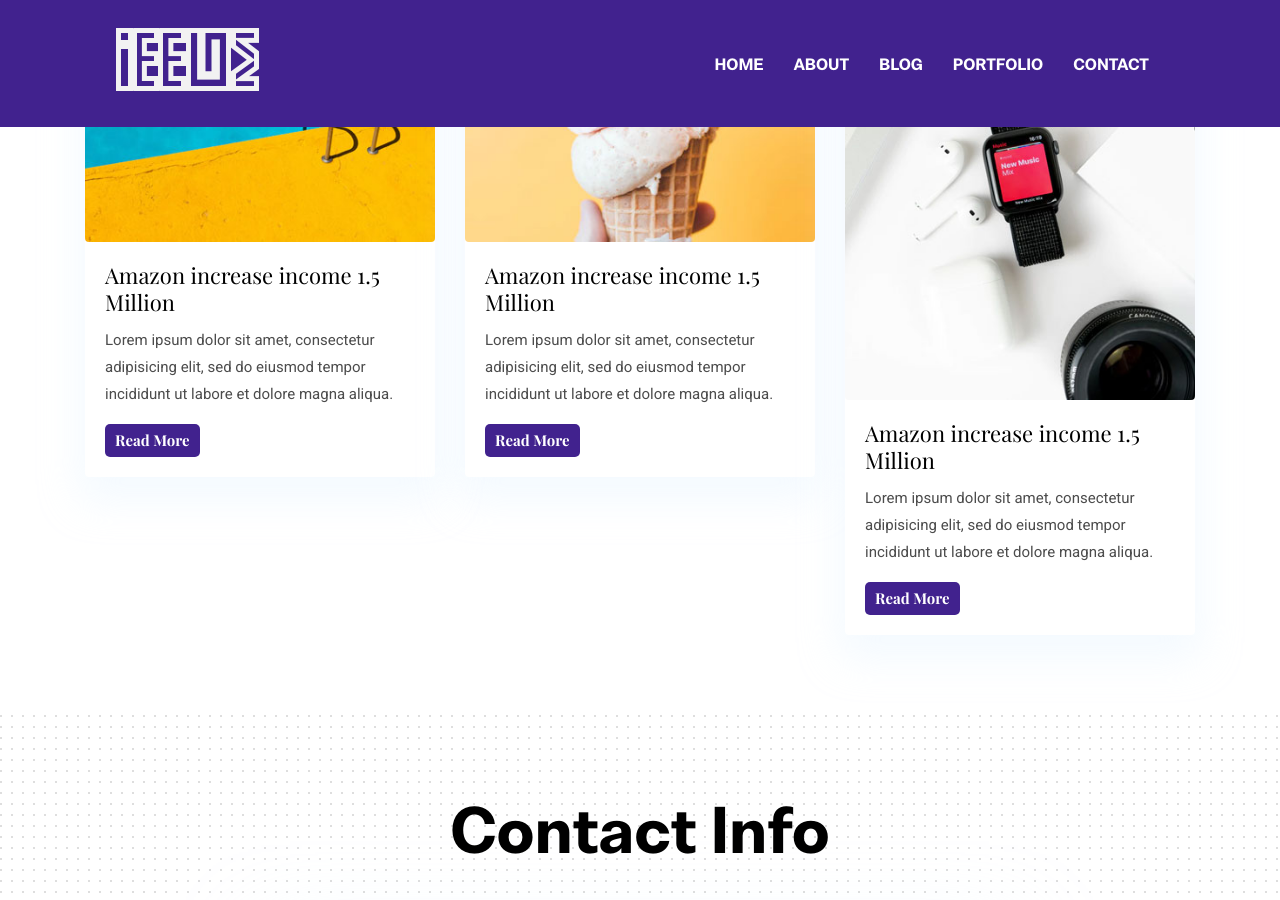
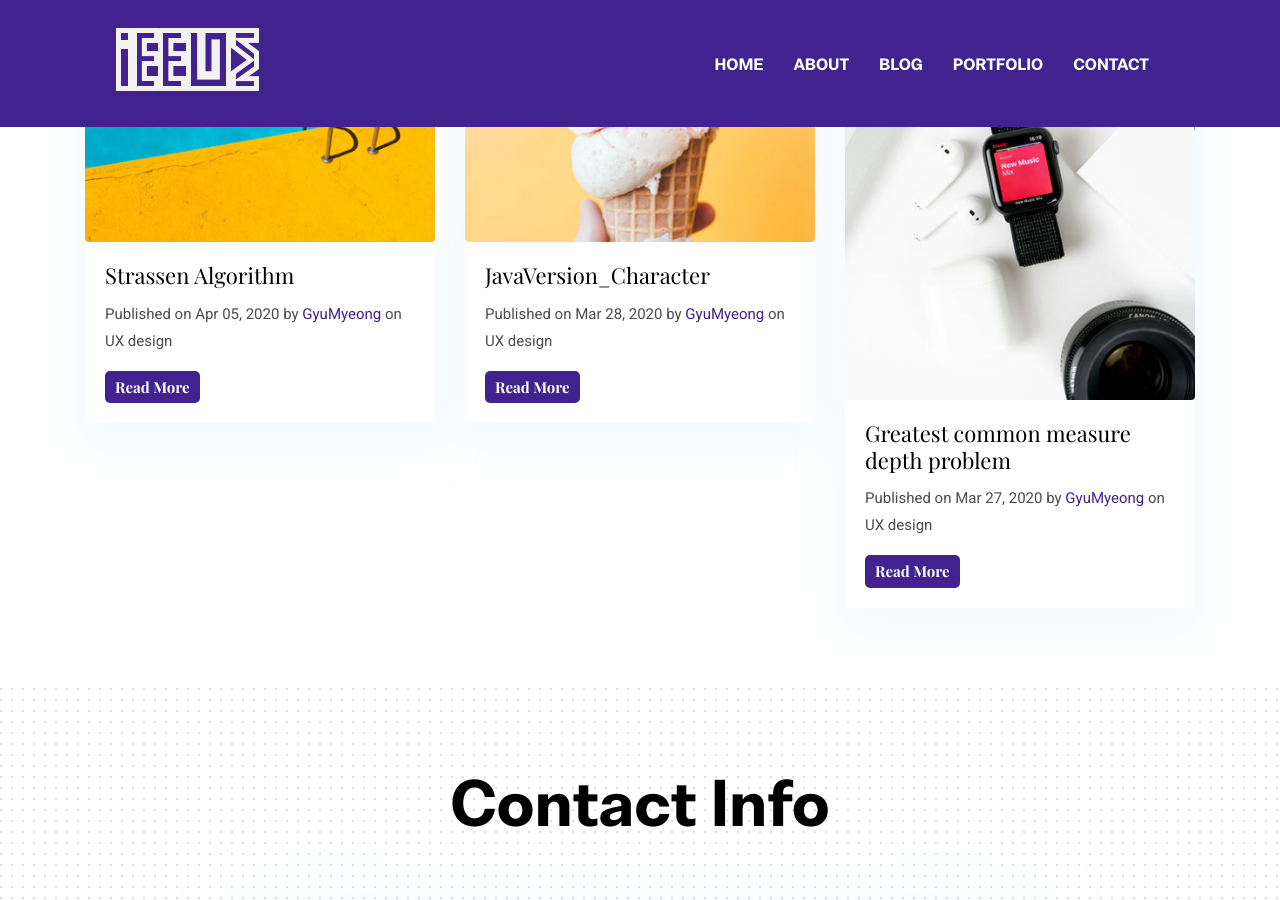
Before and after one commit to lgm1007/lgm1007.github.io, a Jekyll site: the page built from _posts/2017-05-26-amazon-increase-income-1.5-million copy 2.markdown, in a window 1280 px wide and 900 px high, scrolled down 2096 px. Built offline with Jekyll 4.4.1, drawn with Linux system fonts in a browser that asks for light colours.

Commit message:
3rd update

```diff
--- a/_config.yml
+++ b/_config.yml
@@ -1,5 +1,5 @@
 baseurl: "" # the subpath of your site, e.g. /blog
-url: "" # the base hostname & protocol for your site, e.g. http://example.com
+url: "https://lgm1007.github.io" # the base hostname & protocol for your site, e.g. http://example.com
 
 # Build settings
 markdown: kramdown
--- a/_layouts/post.html
+++ b/_layouts/post.html
@@ -50,11 +50,10 @@ layout: default
         <article class="card shadow">
           <img class="rounded card-img-top" src="{{ site.baseurl }}/assets/images/blog/{{ post.image }}" alt="{{ post.title }}">
           <div class="card-body">
-            <h4 class="card-title"><a class="text-dark" href="{{ post.url | relative_url }}">Amazon increase income 1.5 Million</a>
+            <h4 class="card-title"><a class="text-dark" href="{{ post.url | relative_url }}">{{ post.title }}</a>
             </h4>
-            <p class="cars-text">Lorem ipsum dolor sit amet, consectetur adipisicing elit, sed do eiusmod tempor
-              incididunt ut labore et
-              dolore magna aliqua.</p>
+            <p class="cars-text">Published on {{ post.date | date: '%b %d, %Y' }} by <span class="text-primary">{{ post.author }}</span
+            class="text-primary"> on {% for tag in page.tags %}<span>{{ tag }} </span>{% endfor %}</p>
             <a href="{{ post.url | relative_url }}" class="btn btn-xs btn-primary">Read More</a>
           </div>
         </article>
```
Also changed, not shown: _data/settings.yml (+4 -4 lines), _pages/about.md (+5 -1 lines), README.md (deleted).
